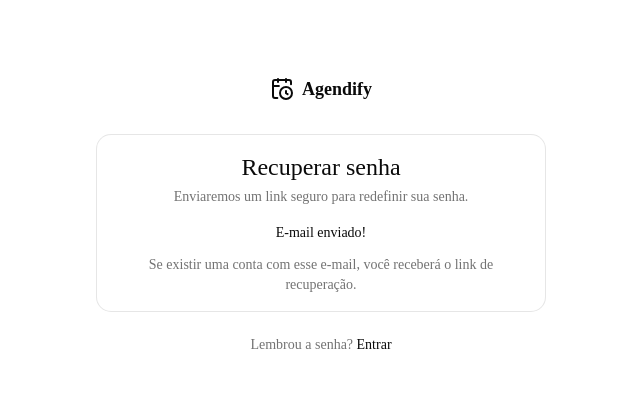
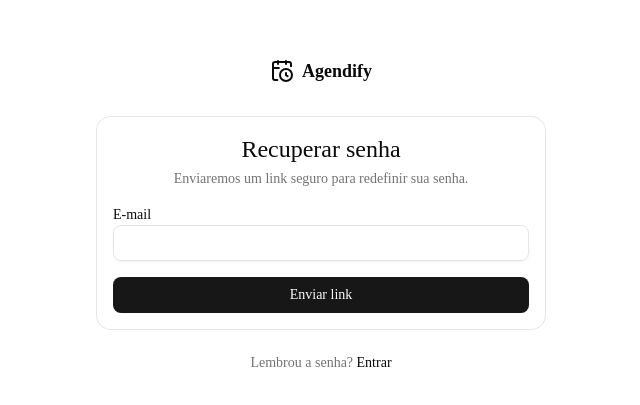
Before and after one commit to DiovannyMartins/agendify, a Next.js app: page /recuperar-senha in a window 1280 px wide. Shown: the part 153-558 px from the top of the page, without its empty margins (319-959 px from the left). Built offline with nearby package versions, Linux system fonts and the light colour scheme.

Commit message:
fix: auth success states show before submit
- forgot-password, update-password and signup forms now track 'submitted'
  separately so the success screen only renders after a real submission

```diff
--- a/app/(auth)/cadastro/signup-form.tsx
+++ b/app/(auth)/cadastro/signup-form.tsx
@@ -13,6 +13,7 @@
 
 export function SignupForm() {
   const [state, setState] = useState<ActionResult>(INITIAL);
+  const [submitted, setSubmitted] = useState(false);
   const [pending, startTransition] = useTransition();
   const {
     register,
@@ -28,10 +29,11 @@
       fd.set("password", values.password);
       const result = await signup(INITIAL, fd);
       setState(result);
+      setSubmitted(true);
     });
   }
 
-  const done = state.ok;
+  const done = submitted && state.ok;
   const error = state.ok ? "" : state.message;
 
   return (
--- a/app/(auth)/recuperar-senha/forgot-password-form.tsx
+++ b/app/(auth)/recuperar-senha/forgot-password-form.tsx
@@ -16,6 +16,7 @@
 
 export function ForgotPasswordForm() {
   const [state, setState] = useState<ActionResult>(INITIAL);
+  const [submitted, setSubmitted] = useState(false);
   const [pending, startTransition] = useTransition();
   const {
     register,
@@ -23,14 +24,16 @@
     formState: { errors },
   } = useForm<Values>({ resolver: zodResolver(schema) });
 
-  const done = state.ok;
+  const done = submitted && state.ok;
   const serverError = state.ok ? "" : state.message;
 
   function onSubmit(values: Values) {
     startTransition(async () => {
       const fd = new FormData();
       fd.set("email", values.email);
-      setState(await requestPasswordReset(INITIAL, fd));
+      const result = await requestPasswordReset(INITIAL, fd);
+      setState(result);
+      setSubmitted(true);
     });
   }
 
--- a/app/(auth)/redefinir-senha/update-password-form.tsx
+++ b/app/(auth)/redefinir-senha/update-password-form.tsx
@@ -19,6 +19,7 @@
 export function UpdatePasswordForm() {
   const router = useRouter();
   const [state, setState] = useState<ActionResult>(INITIAL);
+  const [submitted, setSubmitted] = useState(false);
   const [pending, startTransition] = useTransition();
   const {
     register,
@@ -26,7 +27,7 @@
     formState: { errors },
   } = useForm<Values>({ resolver: zodResolver(schema) });
 
-  const done = state.ok;
+  const done = submitted && state.ok;
 
   useEffect(() => {
     if (done) {
@@ -39,7 +40,9 @@
     startTransition(async () => {
       const fd = new FormData();
       fd.set("password", values.password);
-      setState(await updatePassword(INITIAL, fd));
+      const result = await updatePassword(INITIAL, fd);
+      setState(result);
+      setSubmitted(true);
     });
   }
 
```
